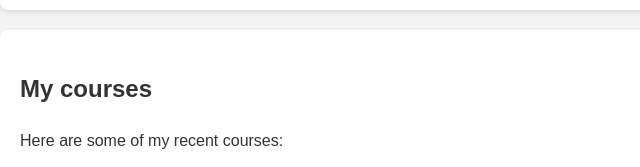
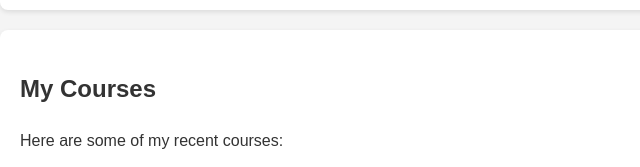
Before and after one commit to Clark320/tianmingcui.github.io, a plain HTML site: page index.html in a window 1280 px wide. Shown: the part 951-1118 px from the top of the page, 0-640 px from the left. Drawn offline with Linux system fonts and the light colour scheme.

Commit message:
Update index.html

```diff
--- a/index.html
+++ b/index.html
@@ -39,7 +39,7 @@
 </section>
 
 <section id="projects">
-    <h2>My courses</h2>
+    <h2>My Courses</h2>
     <p>Here are some of my recent courses:</p>
     <ul>
         <li>Course 1: Computer Sys and Prog Basics.</li>
```
